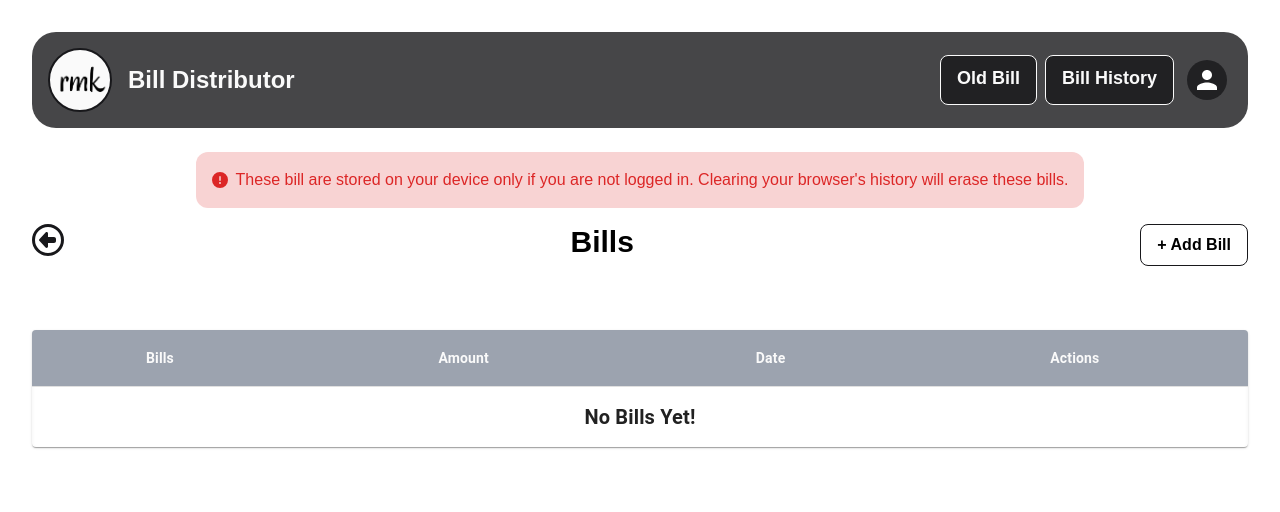
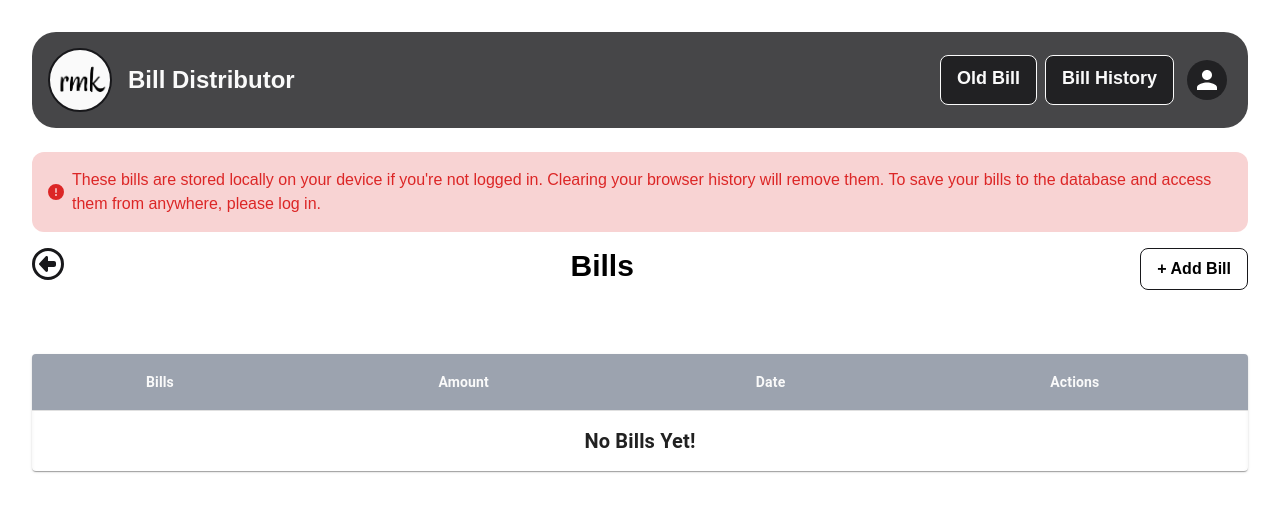
Before and after one commit to ranemihirk/bill-distributor, a Next.js app: page /bills in a window 1280 px wide. Shown: the top 512 px of the page. Built offline with nearby package versions, Linux system fonts and the light colour scheme.

Commit message:
async added to loginUser function

```diff
--- a/app/components/Bills/BillComponent.tsx
+++ b/app/components/Bills/BillComponent.tsx
@@ -36,12 +36,8 @@ export default function BillDataPage() {
   const bill_id = pathname.split("/")[2];
 
   const {
-    bills,
     currentBill,
-    billId,
     billTitle,
-    billAmountPaid,
-    billDate,
     users,
     items,
     taxes,
@@ -117,7 +113,7 @@ export default function BillDataPage() {
 
     // if (bills == null) return router.push("/bills");
 
-    const billData = fetchBillData(Number(bill_id));
+    const billData = fetchBillData(bill_id);
     if (billData != null) {
       const currentDate = new Date(billData.dated);
       if (billTitleRef.current && billPaidRef.current && billDateRef.current) {
--- a/app/components/Bills/BillsListComponent.tsx
+++ b/app/components/Bills/BillsListComponent.tsx
@@ -49,7 +49,7 @@ export default function BillsListPage({
     return newDate;
   };
 
-  const deleteBill = (billId: number | null) => {
+  const deleteBill = (billId: string | null) => {
     if (billId && bills && bills.length > 0) {
       const current = bills.filter((bill) => bill.id != billId);
       setBills(current);
@@ -64,12 +64,13 @@ export default function BillsListPage({
 
   return (
     <>
-      <div className={`${user && 'hidden'}`}>
+      <div className={`${user && "hidden"}`}>
         <div className="flex items-center w-fit p-4 m-auto mb-4 rounded-xl bg-red/20 text-red">
           <FontAwesomeIcon className="mr-2" icon={faCircleExclamation} />
           <h3>
-            These bill are stored on your device only if you are not logged in.
-            Clearing your browser's history will erase these bills.
+            These bills are stored locally on your device if you're not logged
+            in. Clearing your browser history will remove them. To save your
+            bills to the database and access them from anywhere, please log in.
           </h3>
         </div>
       </div>
--- a/app/contexts/AuthContext.tsx
+++ b/app/contexts/AuthContext.tsx
@@ -52,7 +52,7 @@ export default function AuthContextProvider({
     }
   };
 
-  const loginUser = (userData) => {
+  const loginUser = async (userData) => {
     setUser({ id: userData.id, name: userData.name, email: userData.email });
     setCookie(userData.email);
   };
```
